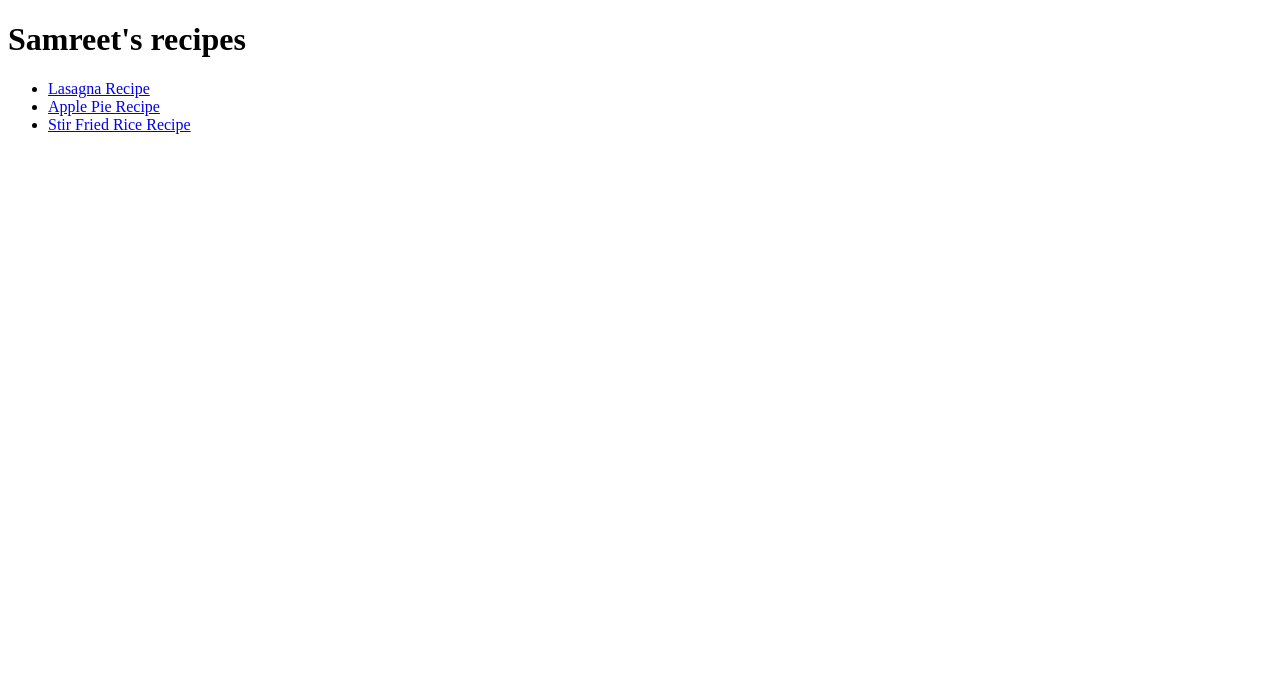
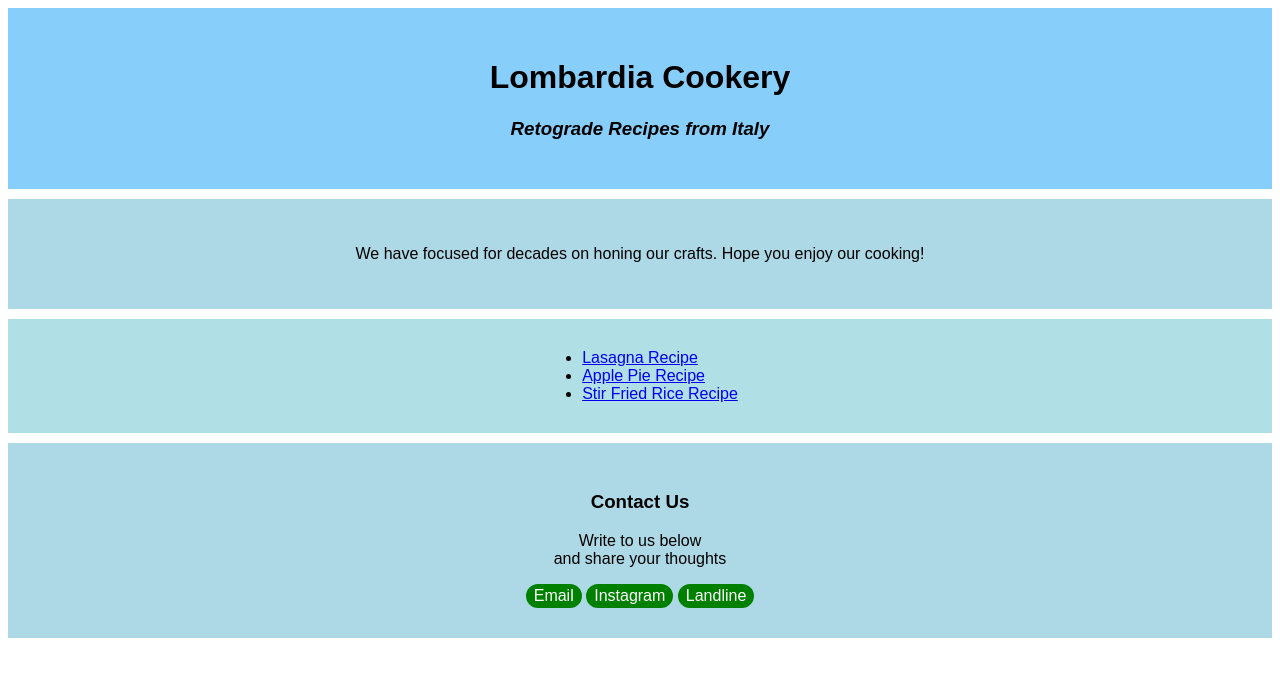
Before and after one commit to primzoth/odin-recipes, a plain HTML site: page index.html in a window 1280 px wide. Drawn offline with Linux system fonts and the light colour scheme.

Commit message:
added some CSS to the initial recipes website to look slighly more interesting

```diff
--- a/index.html
+++ b/index.html
@@ -4,13 +4,35 @@
     <meta charset="UTF-8">
     <meta name="viewport" content="width=device-width, initial-scale=1.0">
     <title>Lasagna website</title>
+    <link rel="stylesheet" href="style.css">
 </head>
 <body>
-    <h1> Samreet's recipes</h1>
-    <ul>
-    <li><a href="./recipes/lasagna.html">Lasagna Recipe</a></li>
-    <li><a href="./recipes/applepie.html">Apple Pie Recipe</a></li>
-    <li><a href="./recipes/stirfried.html">Stir Fried Rice Recipe</a></li>
-    </ul>
+    <div class="title-header">
+        <h1> Lombardia Cookery</h1>
+        <h3><em>Retograde Recipes from Italy</em></h3>
+    </div>
+
+    <div class="intro">
+        <p> We have focused for decades on honing our crafts.
+            Hope you enjoy our cooking!
+        </p>
+    </div>
+
+    <div class="content">
+        <!-- <p> Below you will find out recipes page list</p> -->
+        <ul class="rlist">
+            <li><a href="./recipes/lasagna.html" target="_blank">Lasagna Recipe</a></li>
+            <li><a href="./recipes/applepie.html" target="_blank">Apple Pie Recipe</a></li>
+            <li><a href="./recipes/stirfried.html" target="_blank">Stir Fried Rice Recipe</a></li>
+        </ul>
+    </div>
+
+    <div class="outro">
+        <h3> Contact Us</h3>
+        <p> Write to us below <br> and share your thoughts</p>
+        <button class="button">Email</button>
+        <button class="button">Instagram</button>
+        <button class="button">Landline</button>
+    </div>
 </body>
 </html>
--- /dev/null
+++ b/style.css
@@ -0,0 +1,60 @@
+* {
+    font-family: Arial, Helvetica, sans-serif;
+}
+
+div {
+    padding: 30px;
+    margin-bottom: 10px;
+}
+
+.title-header {
+    background-color: lightskyblue;
+    text-align: center;
+}
+
+
+.intro {
+    background-color: lightblue;
+    text-align: center;
+}
+
+.content {
+    background-color: powderblue;
+}
+
+ul.rlist {
+    display: table;
+    margin: 0 auto;
+}
+
+.outro {
+    background-color: lightblue;
+    text-align: center;
+}
+
+.button {
+    transition-duration: 0.4s;
+    border: 2px solid green;
+    text-align: center;
+    text-decoration: none;
+    /* display: inline-block; */
+    font-size: 16px;
+    color: white;
+    background-color: green;
+    border-radius: 30px;
+    margin: 0 auto;
+}
+
+.button:hover{
+    border: none;
+    color: white;
+    background-color: green;
+    padding: 16px 32px;
+    text-align: center;
+    text-decoration: none;
+    display: inline-block;
+    font-size: 16px;
+    margin: 4px 2px;
+    cursor: pointer;
+    border-radius: 30px;
+  }
```
